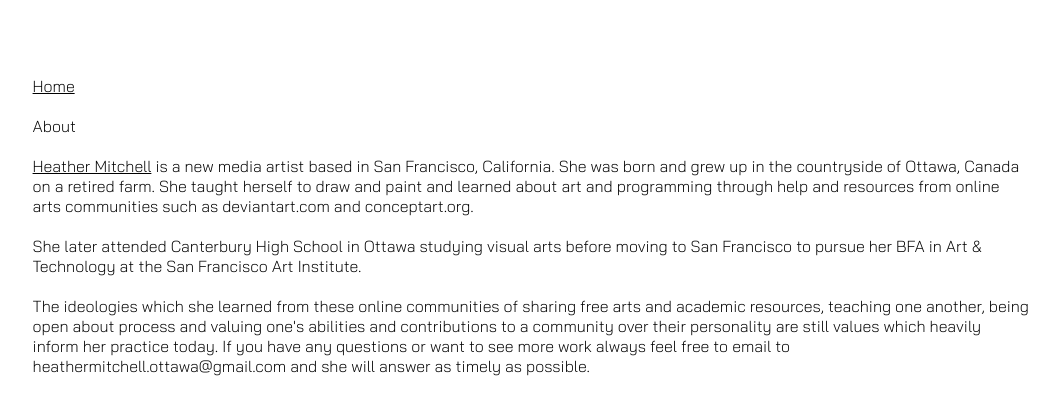
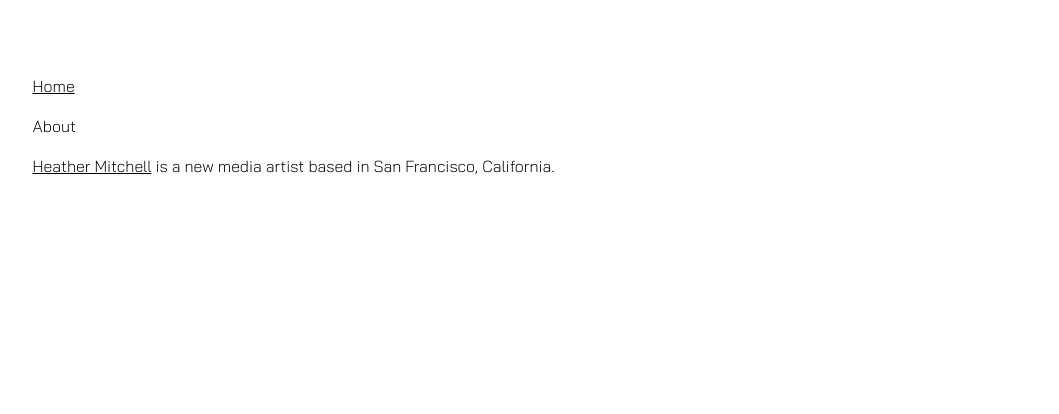
Before and after one commit to hisbmitchell/hmitchellinfo, a plain HTML site: page info.html in a window 1280 px wide. Shown: the whole page, without its empty margins (165-1224 px from the left). Drawn offline with Linux system fonts and the light colour scheme.

Commit message:
Update info.html

```diff
--- a/info.html
+++ b/info.html
@@ -8,11 +8,7 @@
     <body>
     <p> <a href="index.html">Home</a><br><br>
         About <br><br>
-        <u>Heather Mitchell</u> is a new media artist based in San Francisco, California. She was born and grew up in the countryside of Ottawa, Canada on a retired farm. She taught herself to draw and paint and learned about art and programming through help and resources from online arts communities such as deviantart.com and conceptart.org.<br><br>
-
-        She later attended Canterbury High School in Ottawa studying visual arts before moving to San Francisco to pursue her BFA in Art & Technology at the San Francisco Art Institute.<br><br>
-
-        The ideologies which she learned from these online communities of sharing free arts and academic resources, teaching one another, being open about process and valuing one's abilities and contributions to a community over their personality are still values which heavily inform her practice today. If you have any questions or want to see more work always feel free to email to heathermitchell.ottawa@gmail.com and she will answer as timely as possible.
+        <u>Heather Mitchell</u> is a new media artist based in San Francisco, California.
         </p>
     </body>
 </html>
```
